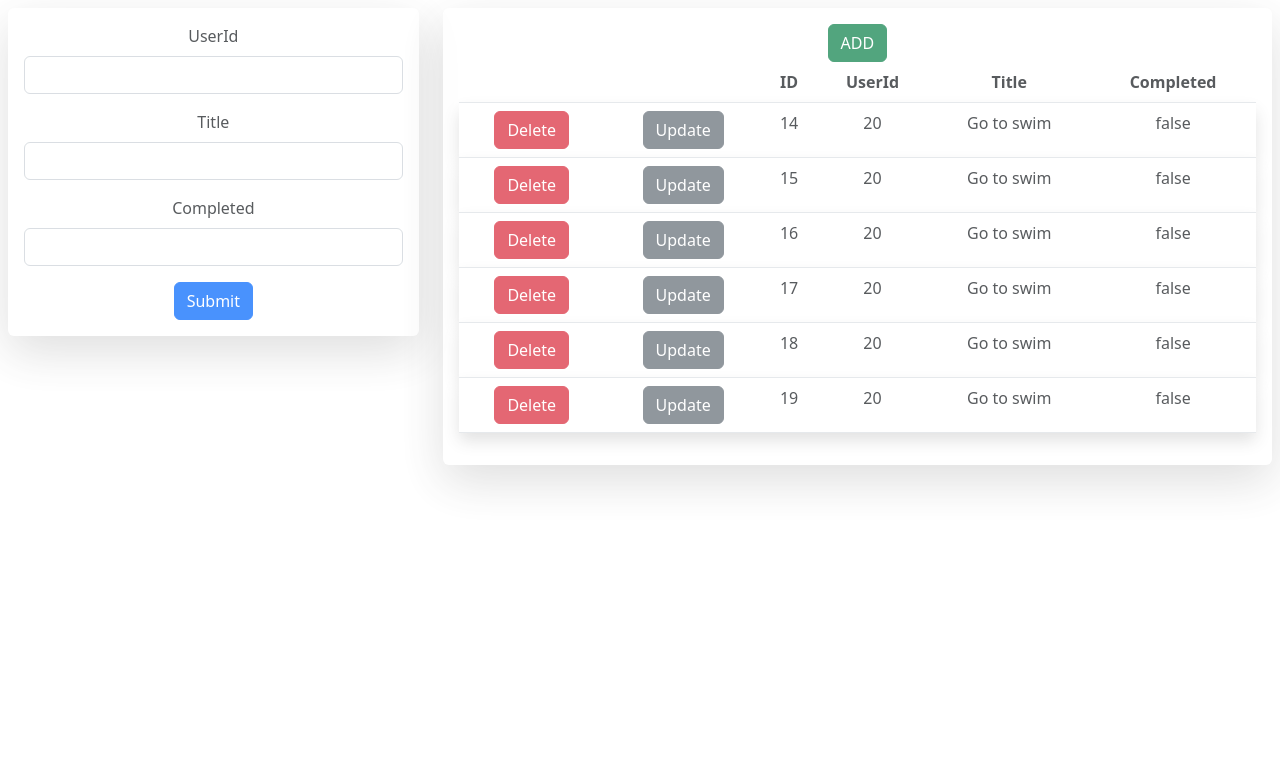
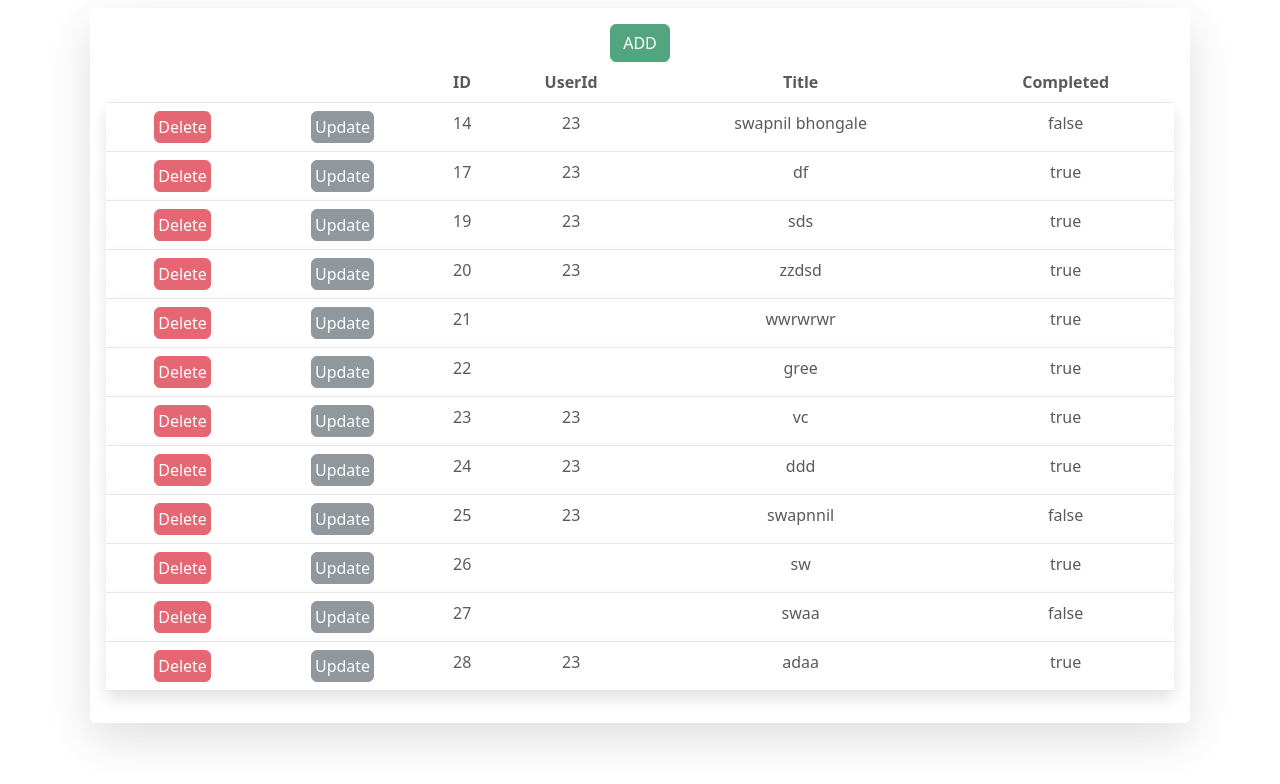
Before and after one commit to swapnilaa1/mockapi, a React (Create React App) app in the folder mockapi/: page / in a window 1280 px wide. Shown: the top 784 px of the page. Built offline with nearby package versions, Linux system fonts and the light colour scheme; data requests are answered from the project's data file.

Commit message:
small changes required

```diff
--- a/mockapi/src/App.js
+++ b/mockapi/src/App.js
@@ -2,6 +2,7 @@ import logo from './logo.svg';
 import { useState } from 'react';
 import './App.css';
 import Webhit from './components/Webhit';
+import Input from './components/Input';
 
 function App() {
   const [first, setfirst] = useState(0);
@@ -11,7 +12,8 @@ function App() {
   return (
     <div className="App">
 
-    <Webhit/>
+   {/* <Input/>  */}
+   <Webhit/>
     </div>
   );
 }
--- a/mockapi/src/components/Input.js
+++ b/mockapi/src/components/Input.js
@@ -1,21 +1,35 @@
 import React from "react";
 
-const Input = ({submit , change}) => {
+
+
+const Input = ({submit , change , onCancel }) => {
+
+
+
+
   return (
     <form className="form-group container opacity-75 shadow-lg p-3 m-2 bg-body rounded" onSubmit={submit}>
       <div className="mb-3">
         <label htmlFor="userId" className="form-label">UserId</label>
-        <input type="text" className="form-control" id="userId" name="userId" onChange={change}/>
+        <input type="text" className="form-control" id="userId" name="userId"  onChange={change} placeholder="Add new UserId"/>
       </div>
       <div className="mb-3">
         <label htmlFor="title" className="form-label"> Title </label>
-        <input type="text" className="form-control" id="title" name="title" onChange={change}/>
+        <input type="text" className="form-control" id="title" name="title" onChange={change} placeholder="Add new UserId" />
       </div>
       <div className="mb-3">
-        <label htmlFor="completed" className="form-label"> Completed  </label>
-        <input type="text" className="form-control" id="completed" name="completed" onChange={change}/>
+      <div className="form-check">
+            <input className="form-check-input" type="radio" name="completed" id="completed" onChange={change} value='true'/>
+            <label className="form-check-label" htmlFor="completed">True</label>
+        </div>
+        <div className="form-check">
+            <input className="form-check-input" type="radio" name="completed" id="completed" onChange={change} value='false' />
+            <label className="form-check-label" htmlFor="completed">False</label>
+        </div>
       </div>
       <button type="submit" className="btn btn-primary">Submit</button>
+      <button  className="btn btn-primary" onClick={onCancel} >cancel</button>
+
     </form>
   );
 };
--- a/mockapi/src/components/Show.js
+++ b/mockapi/src/components/Show.js
@@ -1,5 +1,5 @@
 import React from "react";
-//import '../node_modules/bootstrap/dist/css/bootstrap.css'
+
 
 const Show = ({ value1, onDel, onAdd, onPatch ,onPut}) => {
 
@@ -24,8 +24,8 @@ const Show = ({ value1, onDel, onAdd, onPatch ,onPut}) => {
         <tbody>
           {value1.map((eachRow) => (
             <tr className="shadow p-3 mb-5 bg-body rounded" key={eachRow.id}>
-              <td> <button className="btn btn-danger" onClick={() => onDel(eachRow)}>Delete</button></td>
-              <td><button className="btn btn-secondary"onClick={() => onPatch(eachRow)}>Update</button></td>
+              <td> <button className="btn btn-danger"  style={{padding:3}} onClick={() => onDel(eachRow)}>Delete</button></td>
+              <td><button className="btn btn-secondary" style={{padding:3}}  onClick={() => onPatch(eachRow)}>Update</button></td>
 
               <td>{eachRow.id}</td>
               <td>{eachRow.userId}</td>
--- /dev/null
+++ b/mockapi/src/components/UpdateInput.js
@@ -0,0 +1,36 @@
+import React, { useState } from "react";
+
+
+
+const UpdateInput = ({submit , change , updateValue}) => {
+
+let [localObj , setLocalObj]=useState({userId:23 , title:'hello' });
+
+
+
+  return (
+    <form className="form-group container opacity-75 shadow-lg p-3 m-2 bg-body rounded" onSubmit={submit}>
+      <div className="mb-3">
+        <label htmlFor="userId" className="form-label">UserId</label>
+        <input type="text" className="form-control" id="userId" name="userId"  onChange={(e)=>change(e)}/>
+      </div>
+      <div className="mb-3">
+        <label htmlFor="title" className="form-label"> Title </label>
+        <input type="text" className="form-control" id="title" name="title" onChange={change} />
+      </div>
+      <div className="mb-3">
+        <div className="form-check">
+            <input className="form-check-input" type="radio" name="completed" id="completed" onChange={change} value='true' />
+            <label className="form-check-label" htmlFor="true">True</label>
+        </div>
+        <div className="form-check">
+            <input className="form-check-input" type="radio" name="completed" id="completed" onChange={change} value='false'/>
+            <label className="form-check-label" htmlFor="completed">False</label>
+        </div>
+      </div>
+      <button type="submit" className="btn btn-primary">Submit</button>
+    </form>
+  );
+};
+
+export default UpdateInput;
--- a/mockapi/src/components/Webhit.js
+++ b/mockapi/src/components/Webhit.js
@@ -2,46 +2,51 @@ import React, { useEffect, useState } from "react";
 import axios from "axios";
 import Show from "./Show";
 import Input from "./Input";
-let Web_Url = "http://localhost:3334/todo";
+import UpdateInput from "./UpdateInput";
+let Web_Url = "http://localhost:3333/todo";
 const Webhit = () => {
-  let addNew = {
-    userId: 20,
-    title: "Go to swim",
-    completed: false,
-  };
-  let patchOg = {
-    title: "Ride Bycycle",
-  };
-  let putOg ={
-    userId: 21,
-    title: "party",
-    completed: true,
-
-  };
-  let [fieldState , setFieldState]=useState({userId:'',title:'',completed:''});
+  let [error , setError]=useState({});
+  let [fieldState , setFieldState]=useState({userId:'',title:'' , completed:''});
+  let [fieldUpState , setFieldUpState]=useState({title:'' , completed:''});
   let [Data, setData] = useState([]);
-
+  let [dummy ,setDummy]=useState('post');
+  let [isAddClicked , setIsAddClicked]=useState(false);
+  let [isUpdateClicked , setUpdateClicked]=useState(false);
+  let [updateRow ,setUpdateRow]=useState({});
   let hitUrl = async () => {
     let { data } = await axios.get(Web_Url);
     setData(data);
   };
+  if( fieldState.completed==='true' ){
+    fieldState.completed=true;
+    setFieldState(fieldState);
+  }
+  else if(fieldState.completed==='false'){
+    fieldState.completed=false;
+    setFieldState(fieldState);
+  }
+  else{}
 
   useEffect(() => {
     hitUrl();
   }, []);
 
-  let handleAdd = async () => {
-    const response = await axios.post(Web_Url, addNew);
-    hitUrl();
+  let handleAdd =  () => {
+    setFieldState({userId:'',title:'' , completed:''})
+    setIsAddClicked(true)
+    setUpdateClicked(false);
+
   };
 
   let handlePatch = async (r) => {
-    const { data } = await axios.patch(Web_Url + "/" + r.id, patchOg);
-    hitUrl();
+    console.log(r);
+    setFieldState(r);
+
+    setUpdateClicked(true);
+    setIsAddClicked(false);
   };
 
   let handlePut = async (r) => {
-    const { data } = await axios.patch(Web_Url + "/" + r.id, putOg);
     hitUrl();
 
   };
@@ -50,45 +55,98 @@ const Webhit = () => {
     let {data} = await axios.delete( Web_Url+'/'+c.id);
     hitUrl();
   };
+  let validate=()=>{
+    let error1='';
+    let errors={};
 
-  let handleSubmit=(e)=>{
+
+      if(fieldState.userId.trim()==='')
+        error.userId="userId should not be empty";
+
+      if(fieldState.title.trim()==="")
+        error.title="title should not be empty";
+      if(fieldState.completed.toString().trim()==="")
+        error.completed="completed should not be empty";
+
+      return Object.keys(errors).length===0?{}:error;
+
+  };
+
+  let handleSubmit=async(e)=>{
     e.preventDefault();
-    console.log(e);
+
+    let error1=validate();
+    setError(error1);
+    let reg=/[0-9]{5}/;
+    let error2='';
+    let usersId=parseInt(fieldState.userId);
+    fieldState.userId=usersId;
+    setFieldState(fieldState);
+    let isNum=reg.test(fieldState.userId);
+
+
+
+
+
+    if(!isNum)
+    error2=error2+"should contain numbers only"
+    console.log(error2);
+
+    console.log("err" , error);
+    console.log("fieldState while adding" , fieldState);
+
+    if(error.userId===undefined && error.title===undefined && error.completed===undefined&& fieldState!==NaN){
+      isAddClicked? await axios.post(Web_Url, fieldState): await axios.patch(Web_Url+ "/" + fieldState.id, fieldState);
+      hitUrl();
+      setIsAddClicked(false);
+      setUpdateClicked(false);
+      console.log(e);
+
+    }
+
+
+
 
   };
 
   let handleChange=(e)=>{
-      console.log(e.currentTarget.value);
+
+      fieldState[e.currentTarget.name]=e.currentTarget.value;
+
+      setFieldState(fieldState);
+
+
+
 
   };
+  let handleCancel=()=>
+  {
+    setIsAddClicked(false);
+  };
 
+  if(isAddClicked || isUpdateClicked){
+    return(
+    <div className="row" >
+    <div className="col-4">
+    {  isAddClicked &&  <Input submit={handleSubmit} change={handleChange} onCancel={handleCancel} />}
+    {  isUpdateClicked &&  <UpdateInput submit={handleSubmit} change={(e)=>handleChange(e)} updateValue={fieldState} />}
+
+    </div>
+    <div  className="col-8">
+      <Show value1={Data} onDel={(row) => handleDelete(row)} onAdd={() => handleAdd()} onPatch={(row) => handlePatch(row)}
+      onPut={(row)=> handlePut(row)} />
+    </div>
+    </div>);
+  }
   return (
-    <div className="row" >
-        <div className="col-4">
-        <Input submit={handleSubmit} change={handleChange}/>
+
+
+        <div  className="container">
+          <Show value1={Data} onDel={(row) => handleDelete(row)} onAdd={() => handleAdd()} onPatch={(row) => handlePatch(row)}
+          onPut={(row)=> handlePut(row)} />
         </div>
-        <div  className="col-8">
-          <Show
-          value1={Data}
-          onDel={(row) => handleDelete(row)}
-          onAdd={() => handleAdd()}
-          onPatch={(row) => handlePatch(row)}
-          onPut={(row)=> handlePut(row)}
-        />
 
-        </div>
-      </div>
   );
 };
 
 export default Webhit;
-/*
-<Show
-        value1={Data}
-        onDel={(row) => handleDelete(row)}
-        onAdd={() => handleAdd()}
-        onPatch={(row) => handlePatch(row)}
-        onPut={(row)=> handlePut(row)}
-      />
-
-*/
--- a/mockapi/src/db.json
+++ b/mockapi/src/db.json
@@ -1,40 +1,76 @@
 {
   "todo": [
     {
-      "userId": 20,
-      "title": "Go to swim",
+      "userId": 23,
+      "title": "swapnil bhongale",
       "completed": false,
       "id": 14
     },
     {
-      "userId": 20,
-      "title": "Go to swim",
-      "completed": false,
-      "id": 15
-    },
-    {
-      "userId": 20,
-      "title": "Go to swim",
-      "completed": false,
-      "id": 16
-    },
-    {
-      "userId": 20,
-      "title": "Go to swim",
-      "completed": false,
+      "userId": 23,
+      "title": "df",
+      "completed": true,
       "id": 17
     },
     {
-      "userId": 20,
-      "title": "Go to swim",
-      "completed": false,
-      "id": 18
+      "userId": 23,
+      "title": "sds",
+      "completed": true,
+      "id": 19
     },
     {
-      "userId": 20,
-      "title": "Go to swim",
+      "userId": 23,
+      "title": "zzdsd",
+      "completed": true,
+      "id": 20
+    },
+    {
+      "userId": null,
+      "title": "wwrwrwr",
+      "completed": true,
+      "id": 21
+    },
+    {
+      "userId": null,
+      "title": "gree",
+      "completed": true,
+      "id": 22
+    },
+    {
+      "userId": 23,
+      "title": "vc",
+      "completed": true,
+      "id": 23
+    },
+    {
+      "userId": 23,
+      "title": "ddd",
+      "completed": true,
+      "id": 24
+    },
+    {
+      "userId": 23,
+      "title": "swapnnil",
       "completed": false,
-      "id": 19
+      "id": 25
+    },
+    {
+      "userId": null,
+      "title": "sw",
+      "completed": true,
+      "id": 26
+    },
+    {
+      "userId": null,
+      "title": "swaa",
+      "completed": false,
+      "id": 27
+    },
+    {
+      "userId": 23,
+      "title": "adaa",
+      "completed": true,
+      "id": 28
     }
   ]
 }
```
